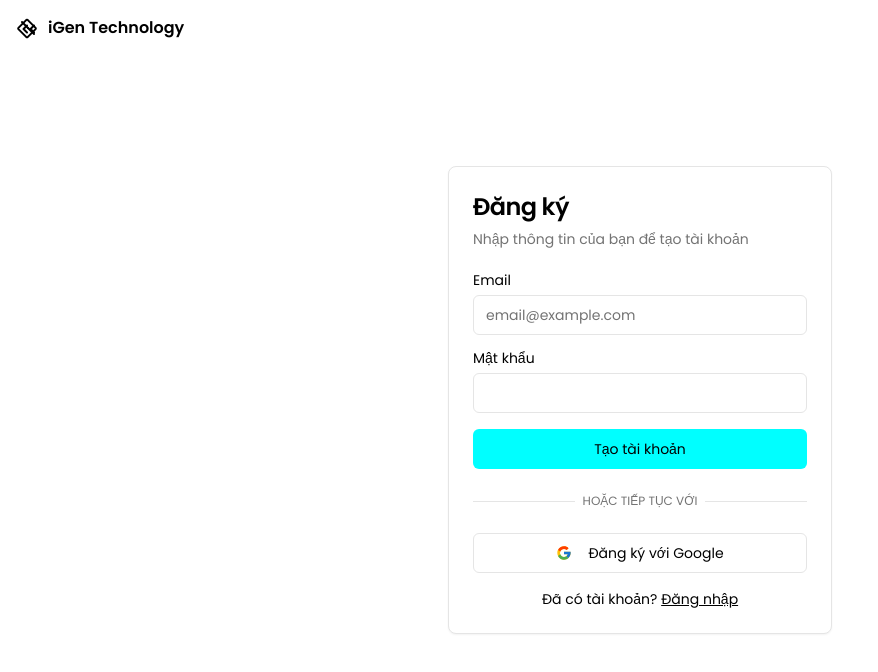
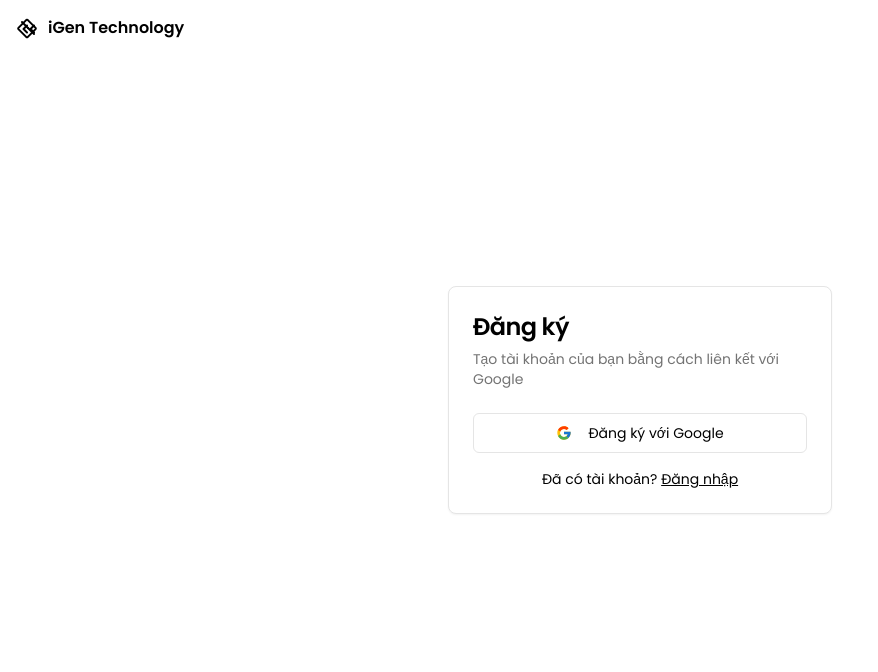
Before and after one commit to jb007-gg/igen-backend, a Next.js app: page /dang-ky in a window 1280 px wide. Shown: the top 672 px of the page, without its empty margins (0-878 px from the left). Built offline with nearby package versions, Linux system fonts and the light colour scheme.

Commit message:
if user not đăng ký với google first , require them to  đăng ký với goog

```diff
--- a/src/app/dang-ky/page.tsx
+++ b/src/app/dang-ky/page.tsx
@@ -1,8 +1,6 @@
 import Link from 'next/link';
 import { Button } from '@/components/ui/button';
 import { Card, CardContent, CardDescription, CardHeader, CardTitle } from '@/components/ui/card';
-import { Input } from '@/components/ui/input';
-import { Label } from '@/components/ui/label';
 import { AuthLayout } from '@/components/auth/auth-layout';
 import { GoogleIcon } from '@/components/icons';
 
@@ -12,32 +10,11 @@ export default function SignUpPage() {
       <Card className="mx-auto max-w-sm">
         <CardHeader>
           <CardTitle className="text-2xl">Đăng ký</CardTitle>
-          <CardDescription>Nhập thông tin của bạn để tạo tài khoản</CardDescription>
+          <CardDescription>Tạo tài khoản của bạn bằng cách liên kết với Google</CardDescription>
         </CardHeader>
         <CardContent>
           <div className="grid gap-4">
-            <div className="grid gap-2">
-              <Label htmlFor="email">Email</Label>
-              <Input id="email" type="email" placeholder="email@example.com" required />
-            </div>
-            <div className="grid gap-2">
-              <div className="flex items-center">
-                <Label htmlFor="password">Mật khẩu</Label>
-              </div>
-              <Input id="password" type="password" required />
-            </div>
-            <Button type="submit" className="w-full bg-primary text-primary-foreground hover:bg-primary/90">
-              Tạo tài khoản
-            </Button>
-            <div className="relative my-2">
-              <div className="absolute inset-0 flex items-center">
-                <span className="w-full border-t" />
-              </div>
-              <div className="relative flex justify-center text-xs uppercase">
-                <span className="bg-background px-2 text-muted-foreground">Hoặc tiếp tục với</span>
-              </div>
-            </div>
-             <Button variant="outline" className="w-full">
+            <Button variant="outline" className="w-full">
               <GoogleIcon className="mr-2 h-4 w-4" />
               Đăng ký với Google
             </Button>
```
